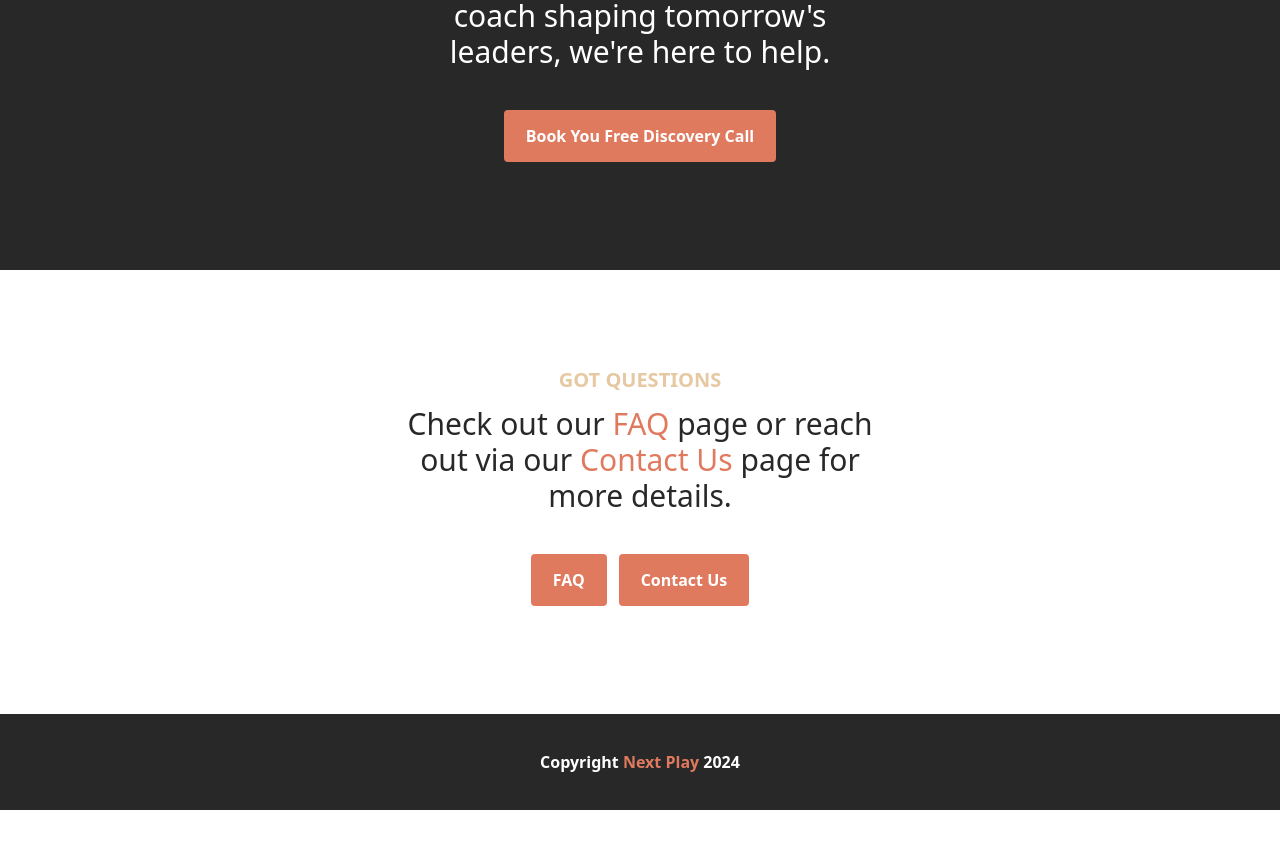
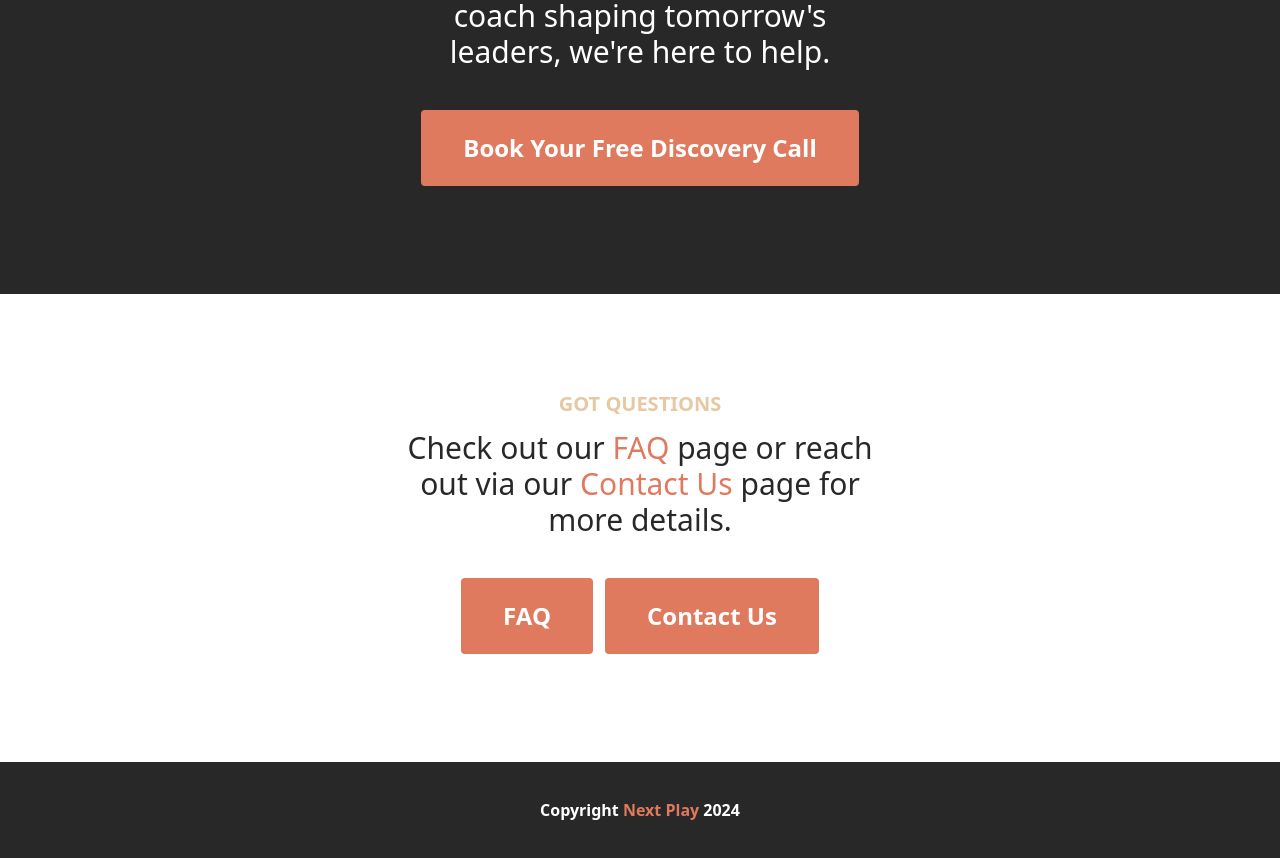
Before and after one commit to drethedevjs/next-play, a Vue app: page / in a window 1280 px wide. Shown: the part 2974-3832 px from the top of the page. Before the commit the page ends 3784 px from the top, so only its background shows below. Built offline with nearby package versions, Linux system fonts and the light colour scheme.

Commit message:
Linked home page contact button and made button text larger.

```diff
--- a/src/components/Hero.vue
+++ b/src/components/Hero.vue
@@ -65,7 +65,7 @@ const logoUrl = ref(logo);
   }
 
   .btn {
-    @apply sm:py-6 sm:px-9 py-3 px-3 border-2 rounded-md font-bold text-xl;
+    @apply sm:py-6 sm:px-9 py-3 px-3 border-2 rounded-md font-bold md:text-xl;
   }
 
   .book-speaker-btn {
--- a/src/views/Home.vue
+++ b/src/views/Home.vue
@@ -19,7 +19,7 @@ import Specialties from '../components/Specialties.vue';
       </p>
     </template>
     <template #action>
-      <button class="btn ready-btn disabled:cursor-not-allowed" disabled>Book You Free Discovery Call</button>
+      <button class="btn ready-btn disabled:cursor-not-allowed" disabled>Book Your Free Discovery Call</button>
     </template>
   </CallToAction>
 
@@ -36,7 +36,9 @@ import Specialties from '../components/Specialties.vue';
       <router-link to="/faq">
         <button class="btn action-btn mr-3">FAQ</button>
       </router-link>
-      <button class="btn action-btn disabled:cursor-not-allowed" disabled>Contact Us</button>
+      <router-link to="/contact">
+        <button class="btn action-btn">Contact Us</button>
+      </router-link>
     </template>
   </CallToAction>
 </template>
@@ -47,7 +49,7 @@ import Specialties from '../components/Specialties.vue';
   }
 
   .btn {
-    @apply transition-colors sm:py-3 sm:px-5 sm:text-base py-5 px-7 text-3xl mb-3 rounded font-bold hover:bg-transparent;
+    @apply transition-colors sm:py-5 sm:px-10 text-xl py-5 px-7 sm:text-2xl mb-3 rounded font-bold hover:bg-transparent;
   }
 
   .ready-btn {
```
